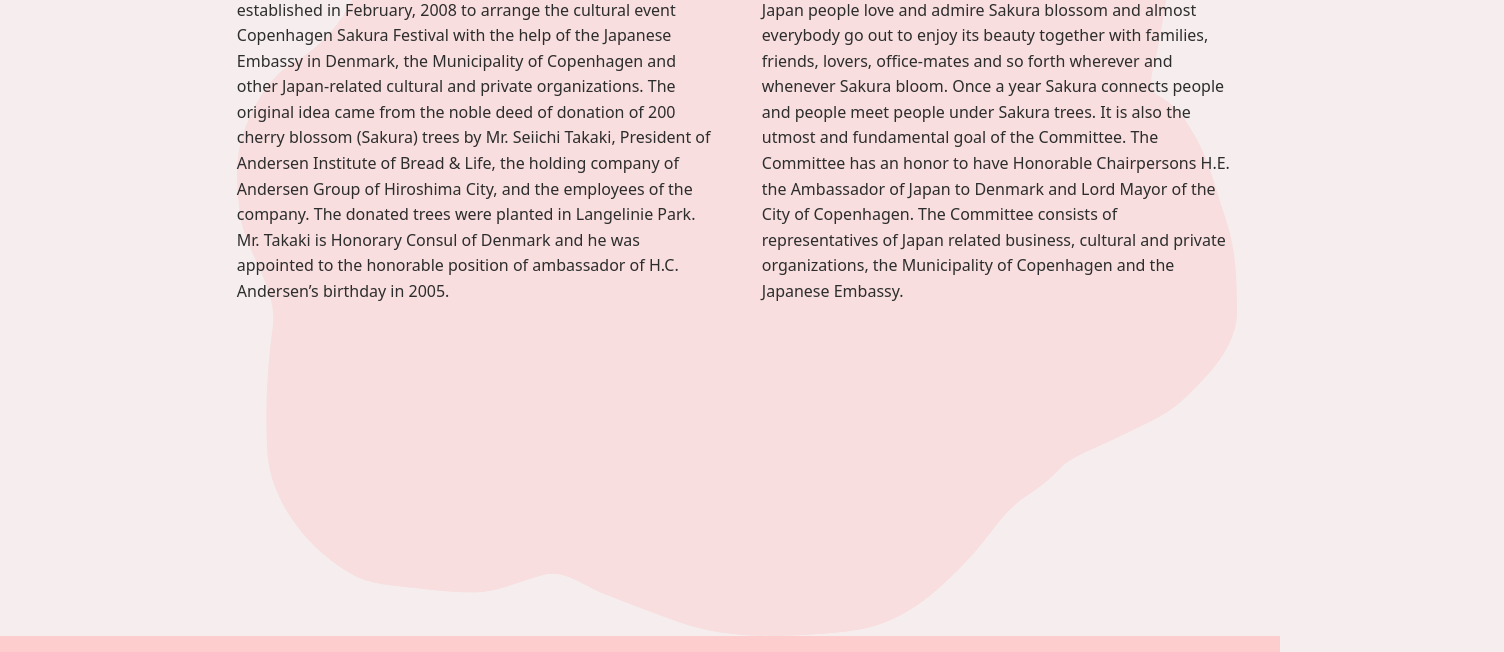
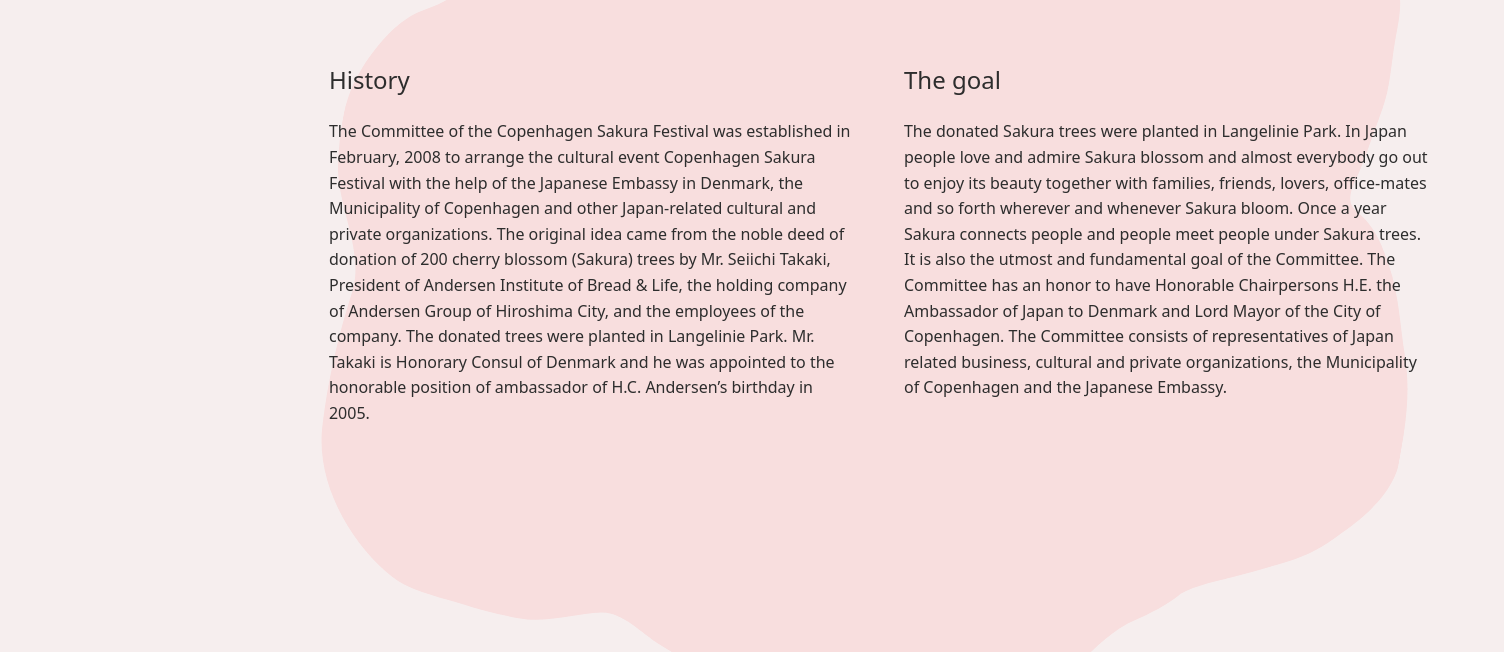
Before and after one commit to emilabrahamson/sakura, an Astro site: page /about_us in a window 1280 px wide. Shown: the part 355-1007 px from the top of the page, 1504 px wide, since content can reach past the window. Built offline with nearby package versions, Linux system fonts and the light colour scheme; Astro itself is replaced by a stand-in of ours.

Commit message:
klar til billeder

```diff
--- a/src/pages/about_us.astro
+++ b/src/pages/about_us.astro
@@ -21,6 +21,9 @@
         </div>
         <img src="../icons/bubble.svg" alt="Bagrundsgarfik">
     </div>
+    <img src="" alt="">
+    <img src="" alt="">
+    <img src="" alt="">
 </main>
 </Layout>
 <style>
@@ -48,31 +51,40 @@
         grid-row: 1;
         grid-column: 1 /span 2;
         z-index: 3;
+
+        padding-top: 100px;
     }
 .tekst {
     display: grid;
     grid-template-columns: 1fr 1fr;
     grid-template-rows: 1fr 8fr;
     column-gap: 50px;
-    margin-left: 15%;
-    margin-right: 15%;
+    margin-left: 23%;
+    margin-right: 23%;
+
+    height: 1000px;
 }
 .tekst img {
     display: block;
     grid-column: 1 /span 2;
     grid-row: 1 /span 2;
     justify-self: center;
-    width: 1000px;
+    width: 1100px;
+    rotate: 10deg;
 }
 }
 .tekst1 {
     grid-row: 2;
     grid-column: 1;
     z-index: 3;
+
+    padding-top: 50px;
 }
 .tekst2 {
     grid-row: 2;
     grid-column: 2;
     z-index: 3;
+
+    padding-top: 50px;
 }
 </style>
```
